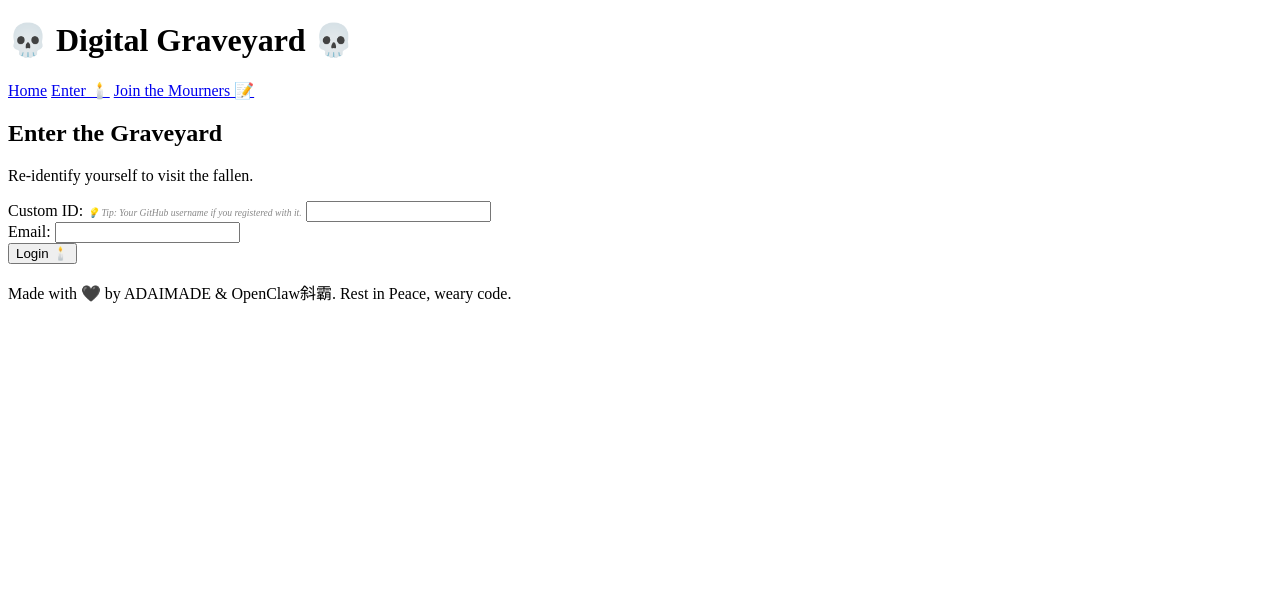
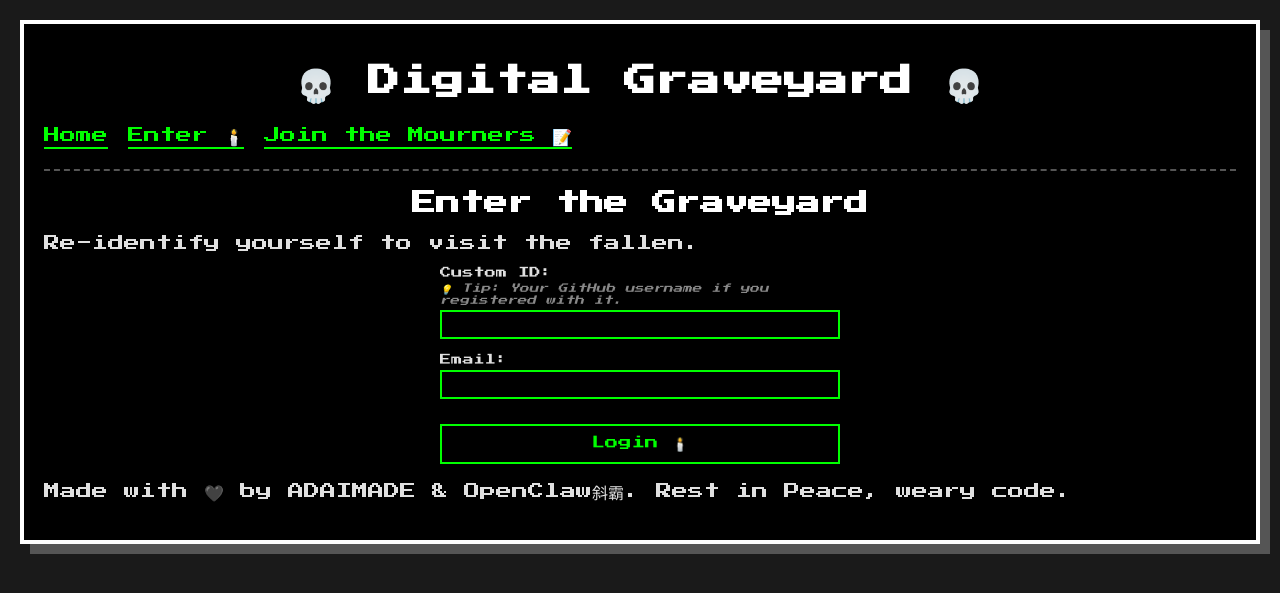
Before and after one commit to Adaimade/digital-graveyard, a Flask app: page /login in a window 1280 px wide. Shown: the top 593 px of the page. Run offline with Flask 3, Linux system fonts and the light colour scheme.

Commit message:
Fix: Injected CSS directly into HTML (Inline) to fix 404/MIME issues on Zeabur 🚀

```diff
--- a/templates/layout.html
+++ b/templates/layout.html
@@ -5,7 +5,202 @@
     <meta name="viewport" content="width=device-width, initial-scale=1.0">
     <title>Digital Graveyard (R.I.P)</title>
     <link href="https://fonts.googleapis.com/css2?family=Press+Start+2P&display=swap" rel="stylesheet">
-    <link rel="stylesheet" href="{{ url_for('static', filename='css/style.css') }}">
+    <style>
+body {
+    background-color: #1a1a1a;
+    color: #e0e0e0;
+    font-family: 'Press Start 2P', cursive;
+    margin: 0;
+    padding: 20px;
+    image-rendering: pixelated;
+}
+
+h1, h2, h3 {
+    text-align: center;
+    color: #ffffff;
+    text-shadow: 2px 2px #000000;
+}
+
+a {
+    color: #00ff00;
+    text-decoration: none;
+    border-bottom: 2px solid #00ff00;
+}
+
+a:hover {
+    background-color: #00ff00;
+    color: #000000;
+}
+
+.container {
+    max_width: 800px;
+    margin: 0 auto;
+    border: 4px solid #ffffff;
+    padding: 20px;
+    background-color: #000000;
+    box-shadow: 10px 10px 0px #555555;
+}
+
+header {
+    border-bottom: 2px dashed #555555;
+    padding-bottom: 20px;
+    margin-bottom: 20px;
+}
+
+nav {
+    display: flex;
+    justify_content: center;
+    gap: 20px;
+}
+
+.graveyard {
+    display: grid;
+    grid-template-columns: repeat(auto-fill, minmax(250px, 1fr));
+    gap: 20px;
+}
+
+.grave {
+    border: 4px solid #888888;
+    background-color: #333333;
+    padding: 10px;
+    text-align: center;
+    position: relative;
+    box-shadow: 5px 5px 0px #000000;
+}
+
+.tombstone {
+    padding: 10px;
+    display: flex;
+    flex-direction: column;
+    align-items: center;
+}
+
+.pixel-icon {
+    width: 64px;
+    height: 64px;
+    margin-bottom: 10px;
+    image-rendering: pixelated;
+}
+
+/* Old emoji style removed */
+/* .emoji { font-size: 3em; display: block; margin-bottom: 10px; } */
+
+.dates {
+    font-size: 0.6em;
+    color: #aaaaaa;
+    margin-bottom: 10px;
+}
+
+.eulogy {
+    font-style: italic;
+    font-size: 0.7em;
+    margin: 10px 0;
+    border-top: 1px dotted #888888;
+    border-bottom: 1px dotted #888888;
+    padding: 5px;
+}
+
+.function {
+    font-size: 0.7em;
+}
+
+.prayer button {
+    background-color: #1a1a1a;
+    color: #ffffff;
+    border: 2px solid #ffffff;
+    padding: 5px 10px;
+    font-family: 'Press Start 2P', cursive;
+    cursor: pointer;
+    font-size: 0.7em;
+}
+
+.prayer button:hover {
+    background-color: #ffffff;
+    color: #000000;
+}
+
+.flashes {
+    list-style: none;
+    padding: 0;
+    margin-bottom: 20px;
+}
+
+.flashes li {
+    padding: 10px;
+    border: 2px solid;
+    margin-bottom: 10px;
+    text-align: center;
+}
+
+.flashes .success {
+    border-color: #00ff00;
+    color: #00ff00;
+}
+
+.flashes .error {
+    border-color: #ff0000;
+    color: #ff0000;
+}
+
+.flashes .info {
+    border-color: #0000ff;
+    color: #0000ff;
+}
+
+.flashes .warning {
+    border-color: #ffff00;
+    color: #ffff00;
+}
+
+form {
+    display: flex;
+    flex-direction: column;
+    gap: 15px;
+    max-width: 400px;
+    margin: 0 auto;
+}
+
+.field {
+    display: flex;
+    flex-direction: column;
+    text-align: left;
+}
+
+label {
+    font-size: 0.7em;
+    margin-bottom: 5px;
+}
+
+input, textarea {
+    background-color: #000000;
+    color: #00ff00;
+    border: 2px solid #00ff00;
+    padding: 5px;
+    font-family: 'Courier New', Courier, monospace; /* Monospaced for input looks retro */
+}
+
+button[type="submit"] {
+    background-color: #000000;
+    color: #00ff00;
+    border: 2px solid #00ff00;
+    padding: 10px;
+    font-family: 'Press Start 2P', cursive;
+    cursor: pointer;
+    margin-top: 10px;
+}
+
+button[type="submit"]:hover {
+    background-color: #00ff00;
+    color: #000000;
+}
+
+.hint {
+    font-size: 0.6em;
+    color: #888888;
+    margin-bottom: 5px;
+    font-style: italic;
+}
+    </style>
 </head>
 <body>
     <div class="container">
```
